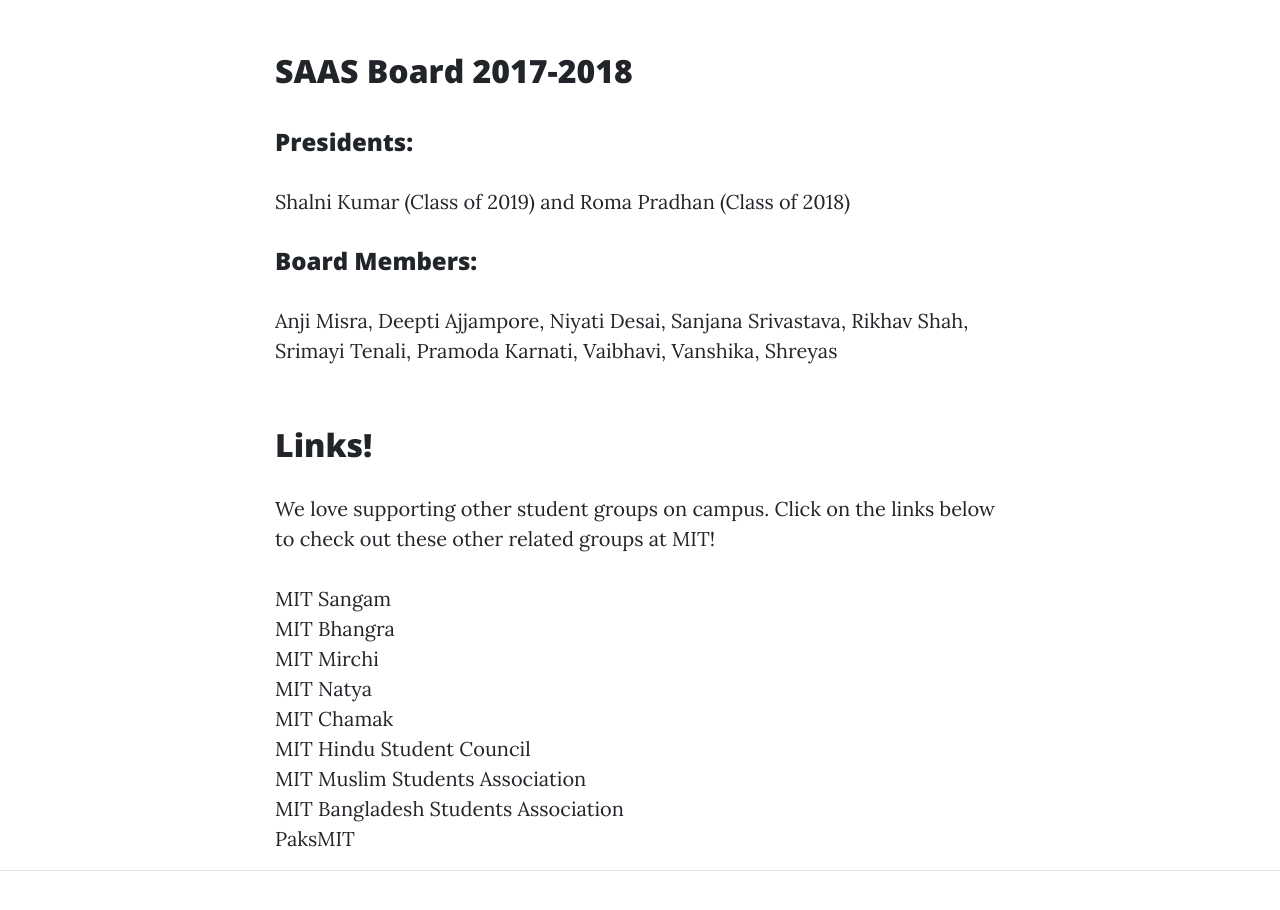
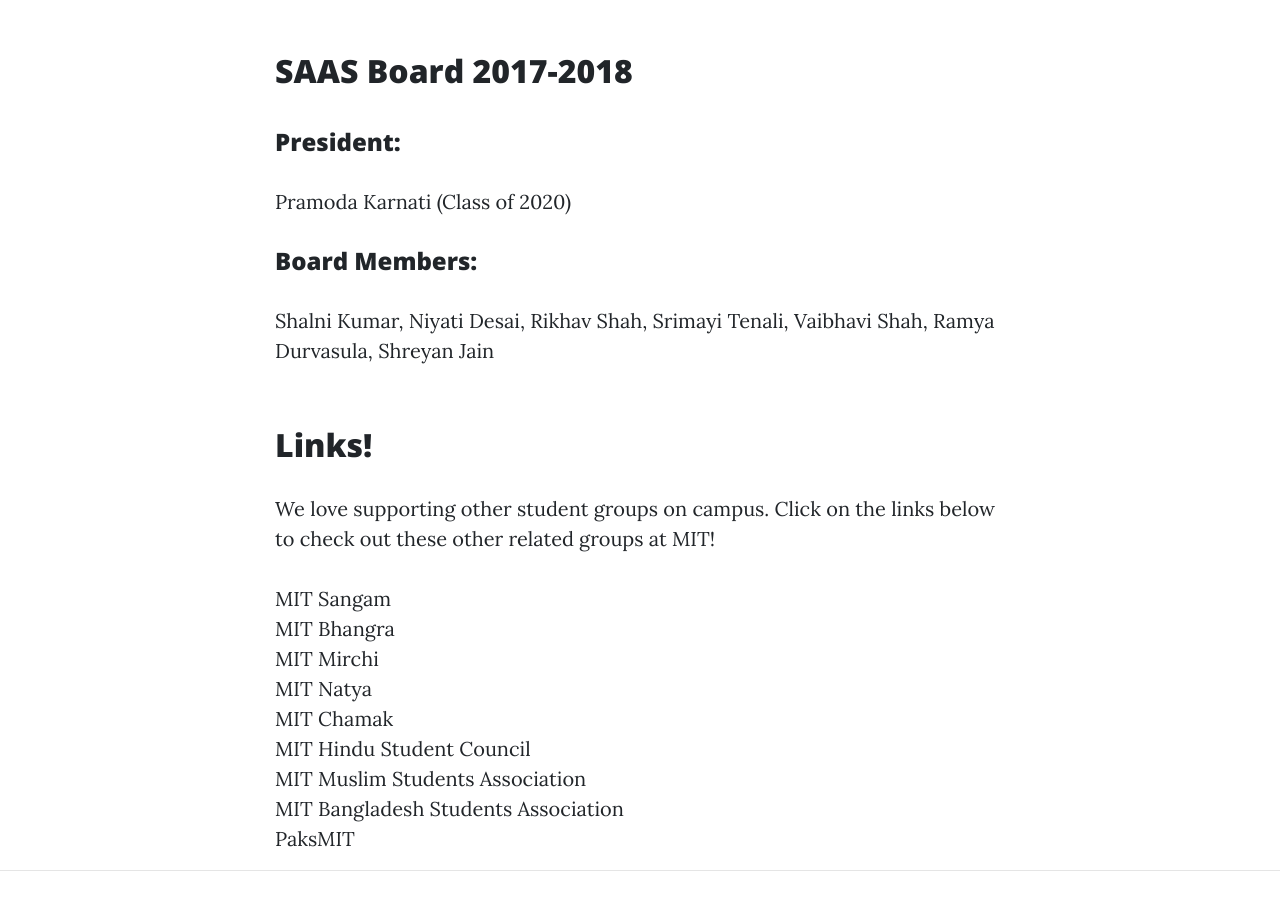
Before and after one commit to pkarnati2004/saas-website, a website: page about2.html in a window 1280 px wide. Shown: the part 1060-1970 px from the top of the page. Drawn offline with nearby package versions, Linux system fonts and the light colour scheme.

Commit message:
Updating website

```diff
--- a/about2.html
+++ b/about2.html
@@ -82,15 +82,15 @@
                 <br>
                 <h2>SAAS Board 2017-2018</h2>
                 <br>
-                <h4> Presidents: </h4>
-                <p> Shalni Kumar (Class of 2019) and Roma Pradhan (Class of 2018)</p>
+                <h4> President: </h4>
+                <p> Pramoda Karnati (Class of 2020)</p>
                 <h4> Board Members: </h4>
-                <p> Anji Misra, Deepti Ajjampore, Niyati Desai, Sanjana Srivastava, Rikhav Shah, Srimayi Tenali, Pramoda Karnati, Vaibhavi, Vanshika, Shreyas</p>
+                <p> Shalni Kumar, Niyati Desai, Rikhav Shah, Srimayi Tenali, Vaibhavi Shah, Ramya Durvasula, Shreyan Jain</p>
 
                 <br>
                 <h2> Links!</h2>
                 <p> We love supporting other student groups on campus. Click on the links below to check out these other related groups at MIT!</p>
-                <a href="http://web.mit.edu/sangam/www">MIT Sangam</a><br>
+                <a href="http://sangam.mit.edu/">MIT Sangam</a><br>
                 <a href="http://bhangra.mit.edu/">MIT Bhangra</a><br>
                 <a href="http://mirchi.mit.edu/"> MIT Mirchi</a><br>
                 <a href="http://web.mit.edu/bnaatyam/www/">MIT Natya</a><br>
```
Also changed, not shown: home.html (+7 -3 lines).
